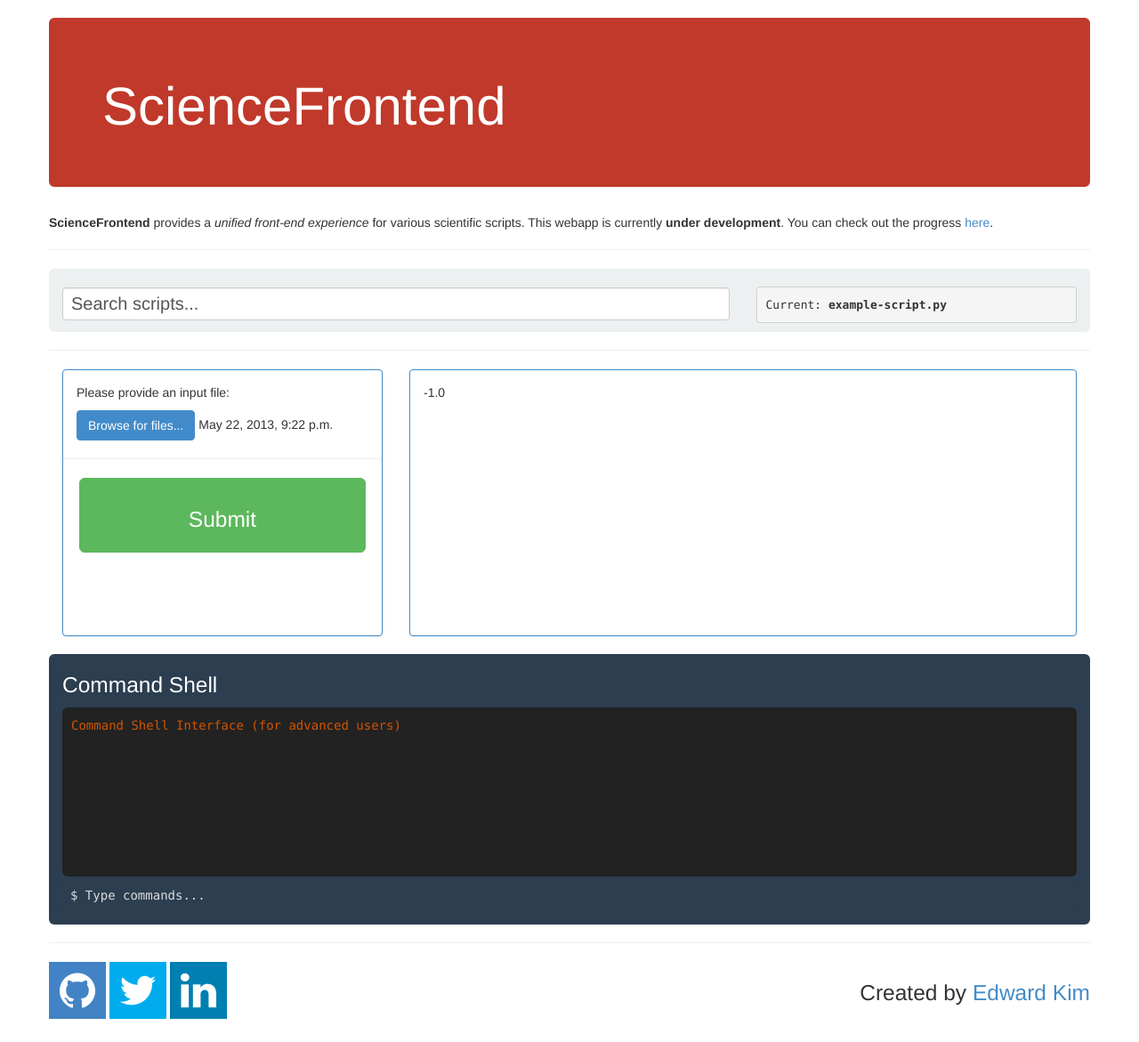
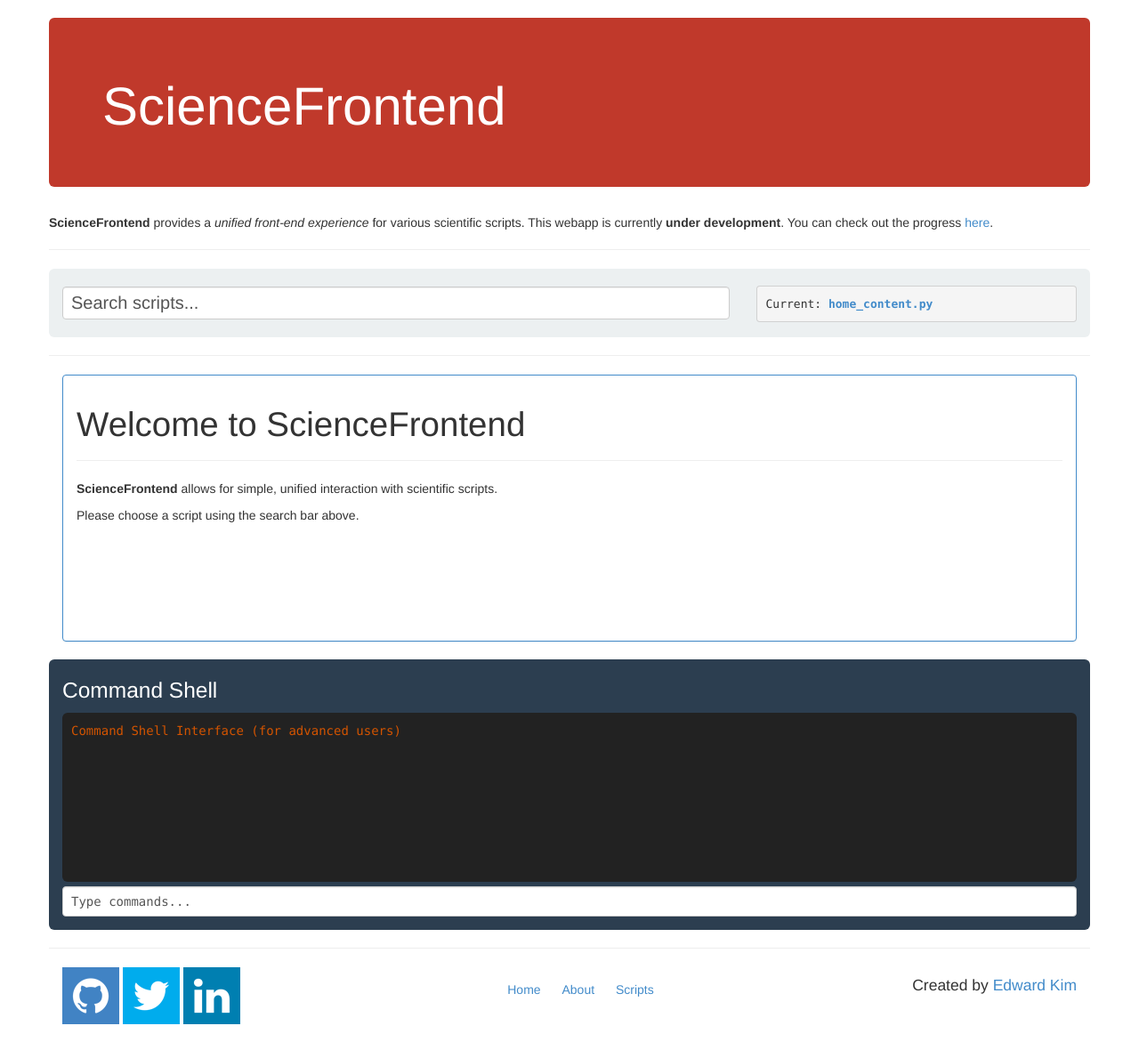
Before and after one commit to eddotman/science-frontend, a Django app: page / in a window 1280 px wide. Shown: the whole page at 89% size. Before the commit the page ends 1145 px from the top, so only its background shows below. Run offline with Django 3.2, Linux system fonts and the light colour scheme.

Commit message:
restructured several files

```diff
--- /dev/null
+++ b/sciencefrontend/scripts/home_content.py
@@ -0,0 +1,10 @@
+#Fill home content
+
+def echo_home():
+	home = """
+			<h1>Welcome to ScienceFrontend</h1>
+			<hr>
+			<p><strong>ScienceFrontend</strong> allows for simple, unified interaction with scientific scripts.</p>
+			<p>Please choose a script using the search bar above.</p>
+			"""
+	return home
--- a/sciencefrontend/static/css/styles.css
+++ b/sciencefrontend/static/css/styles.css
@@ -15,8 +15,13 @@
 .shell-out {border: none; box-shadow: none; border-radius:none; height:190px; font-family: "consolas", "courier"; color:#d35400; padding: 10px; resize:none; text-align:left;}
 textarea[readonly] {background:#222222;}
 
-.gui-in {min-height:300px;}
-.gui-out {min-height:300px;}
+.gui {min-height:300px;}
 
-.search {margin-top: 21px; padding-bottom:10px;}
+.footer-nav {text-align:center;}
+.footer-nav ul {list-style-type: none; margin-top:15px;}
+.footer-nav ul li {display: inline; margin: 2px 10px;}
+
+.search {margin-top: 20px; margin-bottom:20px;}
 .search input[type="text"] {font-size:20px;}
+
+.curr-script {margin-top:19px; min-height:34px;}
--- a/sciencefrontend/templates/home.html
+++ b/sciencefrontend/templates/home.html
@@ -37,27 +37,15 @@
 					<input type="text" value="Search scripts...">
 				</div>
 			</div>
-			<div class="col-small-span-4">
-				<h3><pre>Current: <strong>example-script.py</strong></pre></h3>
+			<div class="col-small-span-4 curr-script">
+				<pre>Current: <strong><a href="{{script_link}}">{{script_name}}</a></strong></pre>
 			</div>
 		</div>
 		<hr>
 		<div class="row">
-			<div class="col-small-span-4">
-			<div class="panel panel-primary gui-in">
-					<p>Please provide an input file:</p>
-					<input type="file" title="Browse for files...">
-						{{script_input}}
-					<div class="row">
-						<hr>
-						<div class="submit-btn"><button class="btn btn-large btn-success col-small-span-12"><h3>Submit</h3></button></div>
-					</div>
-				</div>
-			</div>
-
-			<div class="col-small-span-8">
-				<div class="panel panel-primary gui-out">
-					{{script_output}}
+			<div class="col-small-span-12">
+				<div class="panel panel-primary gui">
+					{{script_gui | safe}}
 				</div>
 			</div>
 		</div>
@@ -65,7 +53,7 @@
 			<div class="col-small-span-12 bgcolor-darkblue img-rounded">
 			<h3>Command Shell</h3>
 			<textarea class="bgcolor-darkgrey shell-out img-rounded" readonly>Command Shell Interface (for advanced users)</textarea>
-			<textarea class="bgcolor-darkblue shell-in">$ Type commands...</textarea>
+			<input type="text" class="shell-in" value="Type commands...">
 			<br>
 			</div>
 		</div>
@@ -73,10 +61,22 @@
 		<hr>
 
 		<div class="footer">
-			<a href="https://github.com/eddotman/science-frontend"><img style="background:#4183C4" src="{{STATIC_URL}}img/github.png"></a>
-			<a href="https://twitter.com/eddotman"><img style="background:#00ACED" src="{{STATIC_URL}}img/twitter.png"></a>
-			<a href="http://www.linkedin.com/in/eddotman"><img style="background:#007FB1" src="{{STATIC_URL}}img/linkedin.png"></a>
-			<h3 class="pull-right">Created by <a href="http://www.edwardkim.name">Edward Kim</a></h3>
+			<div class="row">
+				<div class="col-small-span-4">
+					<a href="https://github.com/eddotman/science-frontend"><img style="background:#4183C4" src="{{STATIC_URL}}img/github.png"></a>
+					<a href="https://twitter.com/eddotman"><img style="background:#00ACED" src="{{STATIC_URL}}img/twitter.png"></a>
+					<a href="http://www.linkedin.com/in/eddotman"><img style="background:#007FB1" src="{{STATIC_URL}}img/linkedin.png"></a>
+				</div>
+				<div class="col-small-span-4 footer-nav">
+					<ul>
+						<li><a href="/">Home</a></li>
+						<li><a href="/about/">About</a></li>
+						<li><a href="/scripts/">Scripts</a></li>
+				</div>
+				<div class="col-small-span-4">
+					<h4 class="pull-right">Created by <a href="http://www.edwardkim.name">Edward Kim</a></h4>
+				</div>
+			</div>
 		</div>
 		<br>
 	</div>
--- a/sciencefrontend/views.py
+++ b/sciencefrontend/views.py
@@ -1,36 +1,11 @@
 from django.shortcuts import render
-from numpy import *
+
 
 def home(request):
-	import datetime
+	from scripts.home_content import echo_home
 
-	script_input = datetime.datetime.now()
-	script_output = cos(pi)
+	script_name = "home_content.py"
+	script_link = "http://www.github.com/eddotman/"
+	script_gui = echo_home()
 
-	return render(request, 'home.html', {'script_input':script_input, 'script_output': script_output})
-
-def function_plot_png(request, funct, arg, xmin, xmax, ymin, ymax, xlabel, ylabel):
-	import matplotlib.pyplot as plt
-	from matplotlib.backends.backend_agg import FigureCanvasAgg as FigureCanvas
-	from matplotlib.figure import Figure
-	from django.http import HttpResponse
-
-	fig = Figure(facecolor=(1,1,1))
-	ax = fig.add_subplot(111)
-
-	x = eval(arg)
-
-	function = eval(funct)
-
-	ax.plot(x, function, color='k', ls='-', lw='2.0')
-	ax.set_xlim(float(xmin), float(xmax))
-	ax.set_ylim(float(ymin), float(ymax))
-	ax.set_xlabel(xlabel)
-	ax.set_ylabel(ylabel)
-
-	canvas = FigureCanvas(fig)
-	response = HttpResponse(content_type="image/png")
-
-	canvas.print_png(response)
-
-	return response
+	return render(request, 'home.html', {'script_name': script_name, 'script_link': script_link, 'script_gui': script_gui})
```
Also changed, not shown: sciencefrontend/scripts/function_plot.py (added, +26 -0 lines), sciencefrontend/urls.py (+14 -1 lines), sciencefrontend/scripts/__init__.py (added), 5 other files.
